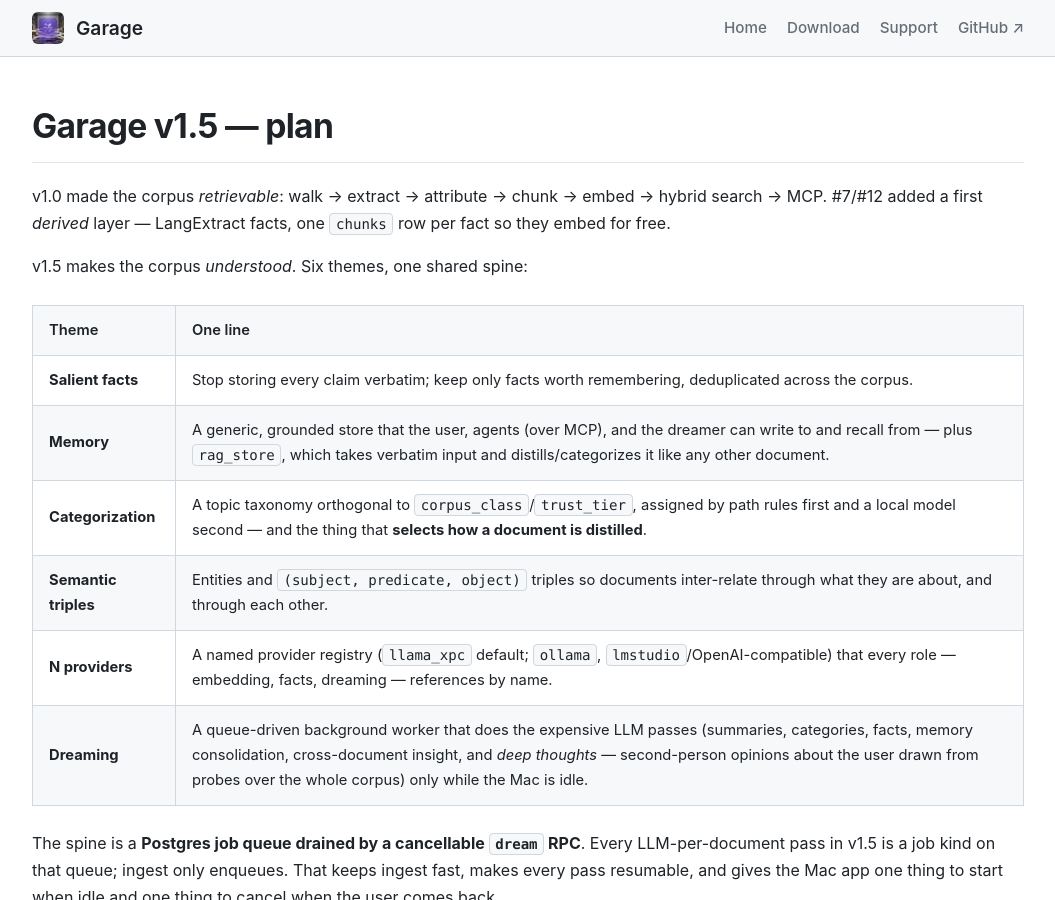
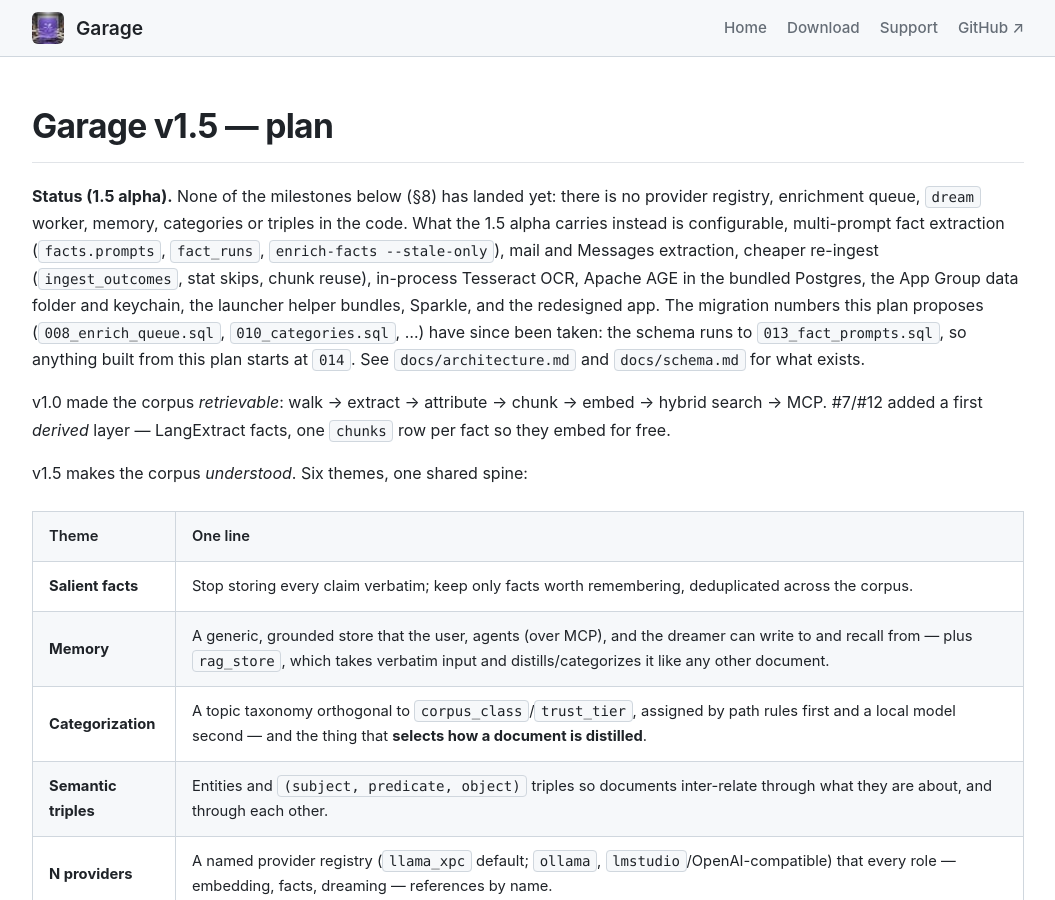
Before and after one commit to rickmark/garage-rag, a Jekyll site: the page built from docs/plans/v1.5.md, in a window 1280 px wide and 900 px high. Shown: the whole window, without its empty margins (112-1167 px from the left). Built offline with Jekyll 4.4.1, drawn with Linux system fonts in a browser that asks for light colours.

Commit message:
Say where the v1.5 plan stands against the 1.5 alpha
None of the plan's milestones has landed, the alpha carries other work,
and the migration numbers the plan proposes are taken (the schema runs
to 013), so a note at the top says so and points at the references.

Co-Authored-By: Claude Opus 5.5 (1M context) <noreply@anthropic.com>
Claude-Session: https://claude.ai/code/session_014hnDBmzmrxouRSGPpEkRd6

```diff
--- a/docs/plans/v1.5.md
+++ b/docs/plans/v1.5.md
@@ -5,6 +5,17 @@ description: Engineering plan for Garage v1.5.
 ---
 
 # Garage v1.5 — plan
+
+> **Status (1.5 alpha).** None of the milestones below (§8) has landed yet: there is no provider
+> registry, enrichment queue, `dream` worker, memory, categories or triples in the code. What the
+> 1.5 alpha carries instead is configurable, multi-prompt fact extraction (`facts.prompts`,
+> `fact_runs`, `enrich-facts --stale-only`), mail and Messages extraction, cheaper re-ingest
+> (`ingest_outcomes`, stat skips, chunk reuse), in-process Tesseract OCR, Apache AGE in the bundled
+> Postgres, the App Group data folder and keychain, the launcher helper bundles, Sparkle, and the
+> redesigned app. The migration numbers this plan proposes (`008_enrich_queue.sql`,
+> `010_categories.sql`, …) have since been taken: the schema runs to `013_fact_prompts.sql`, so
+> anything built from this plan starts at `014`. See `docs/architecture.md` and `docs/schema.md`
+> for what exists.
 
 v1.0 made the corpus *retrievable*: walk → extract → attribute → chunk → embed → hybrid search →
 MCP. #7/#12 added a first *derived* layer — LangExtract facts, one `chunks` row per fact so they
```
